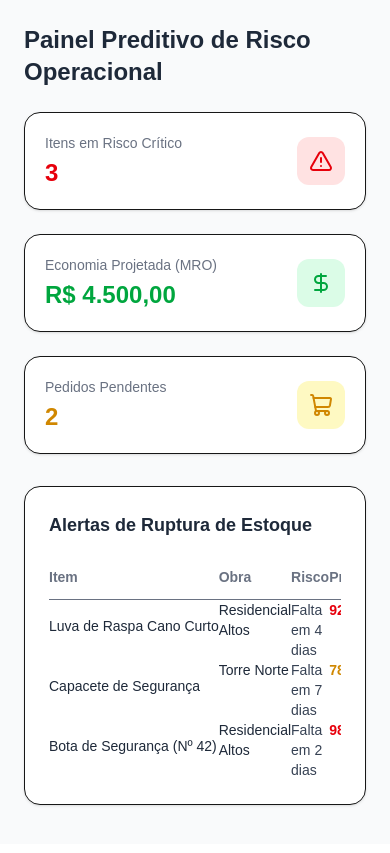
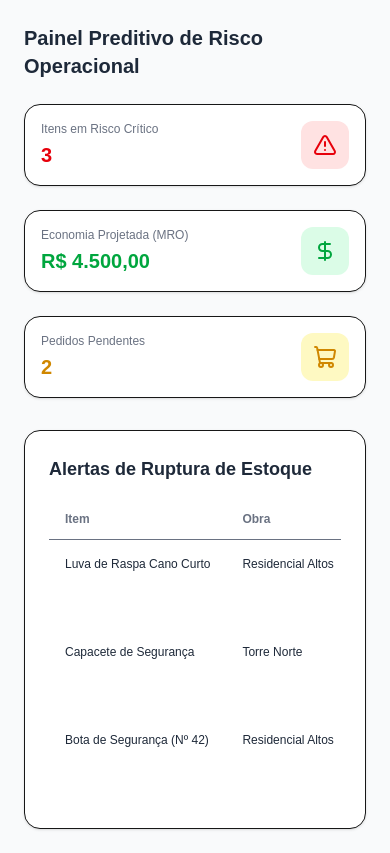
Before and after one commit to ggdonters/painel_preditivo, a Next.js app: page / in a window 390 px wide. Built offline with nearby package versions, Linux system fonts and the light colour scheme.

Commit message:
chore: refactor page.tsx — responsive table and cards

```diff
--- a/app/page.tsx
+++ b/app/page.tsx
@@ -18,10 +18,10 @@ type StatCardProps = {
 
 function StatCard({ title, value, valueClass = "text-gray-800", bgClass = "bg-gray-100", Icon }: StatCardProps) {
   return (
-    <div className="bg-white rounded-2xl shadow-sm p-5 flex items-center justify-between border">
+    <div className="bg-white rounded-2xl shadow-sm p-4 sm:p-5 flex items-center justify-between border">
       <div>
-        <p className="text-sm text-gray-500">{title}</p>
-        <h2 className={`text-2xl font-bold mt-1 ${valueClass}`}>{value}</h2>
+        <p className="text-xs sm:text-sm text-gray-500">{title}</p>
+        <h2 className={`text-xl sm:text-2xl font-bold mt-1 ${valueClass}`}>{value}</h2>
       </div>
       <div className={`${bgClass} p-3 rounded-xl`} aria-hidden>
         <Icon className={`${valueClass}`} size={24} />
@@ -43,13 +43,13 @@ type AlertRow = {
 function AlertRowItem({ row }: { row: AlertRow }) {
   return (
     <tr className={`hover:bg-gray-50 ${row.id ? "" : ""}`}>
-  <td className="py-4 align-top max-w-xs truncate text-gray-800">{row.item}</td>
-  <td className="align-top text-gray-800">{row.obra}</td>
-      <td className="text-gray-700 align-top">{row.risco}</td>
-      <td className={`font-semibold align-top ${row.prob >= 90 ? "text-red-600" : row.prob >= 75 ? "text-yellow-600" : "text-green-600"}`}>
+      <td className="py-4 px-4 sm:px-6 align-top max-w-xs truncate text-gray-800 whitespace-nowrap">{row.item}</td>
+      <td className="py-4 px-4 sm:px-6 align-top text-gray-800 whitespace-nowrap">{row.obra}</td>
+      <td className="py-4 px-4 sm:px-6 text-gray-700 align-top whitespace-nowrap">{row.risco}</td>
+      <td className={`py-4 px-4 sm:px-6 font-semibold align-top ${row.prob >= 90 ? "text-red-600" : row.prob >= 75 ? "text-yellow-600" : "text-green-600"}`}>
         {row.prob}%
       </td>
-      <td className="text-right align-top">
+      <td className="py-4 px-4 sm:px-6 text-right align-top">
         <button
           type="button"
           aria-label={row.actionLabel}
@@ -124,7 +124,7 @@ export default function Page() {
 
   return (
     <main className="min-h-screen bg-gray-50 p-6">
-      <h1 className="text-2xl font-semibold text-gray-800 mb-6">Painel Preditivo de Risco Operacional</h1>
+      <h1 className="text-xl sm:text-2xl font-semibold text-gray-800 mb-6">Painel Preditivo de Risco Operacional</h1>
 
       <div className="grid grid-cols-1 md:grid-cols-3 gap-6 mb-8">
         {stats.map((s) => (
@@ -138,14 +138,15 @@ export default function Page() {
         </h2>
 
         <div className="overflow-x-auto">
-          <table className="w-full text-sm text-left border-collapse">
+          <div className="min-w-[700px]">
+            <table className="w-full text-xs sm:text-sm text-left border-collapse min-w-[700px]">
             <thead>
               <tr className="text-gray-500 border-b">
-                <th scope="col" className="py-3">Item</th>
-                <th scope="col" className="py-3">Obra</th>
-                <th scope="col" className="py-3">Risco</th>
-                <th scope="col" className="py-3">Probabilidade</th>
-                <th scope="col" className="py-3 text-right">Ação</th>
+                <th scope="col" className="py-3 px-4 sm:px-6 whitespace-nowrap">Item</th>
+                <th scope="col" className="py-3 px-4 sm:px-6 whitespace-nowrap">Obra</th>
+                <th scope="col" className="py-3 px-4 sm:px-6 whitespace-nowrap">Risco</th>
+                <th scope="col" className="py-3 px-4 sm:px-6 whitespace-nowrap">Probabilidade</th>
+                <th scope="col" className="py-3 px-4 sm:px-6 text-right whitespace-nowrap">Ação</th>
               </tr>
             </thead>
             <tbody>
@@ -156,6 +157,7 @@ export default function Page() {
               ))}
             </tbody>
           </table>
+          </div>
         </div>
       </section>
     </main>
```
